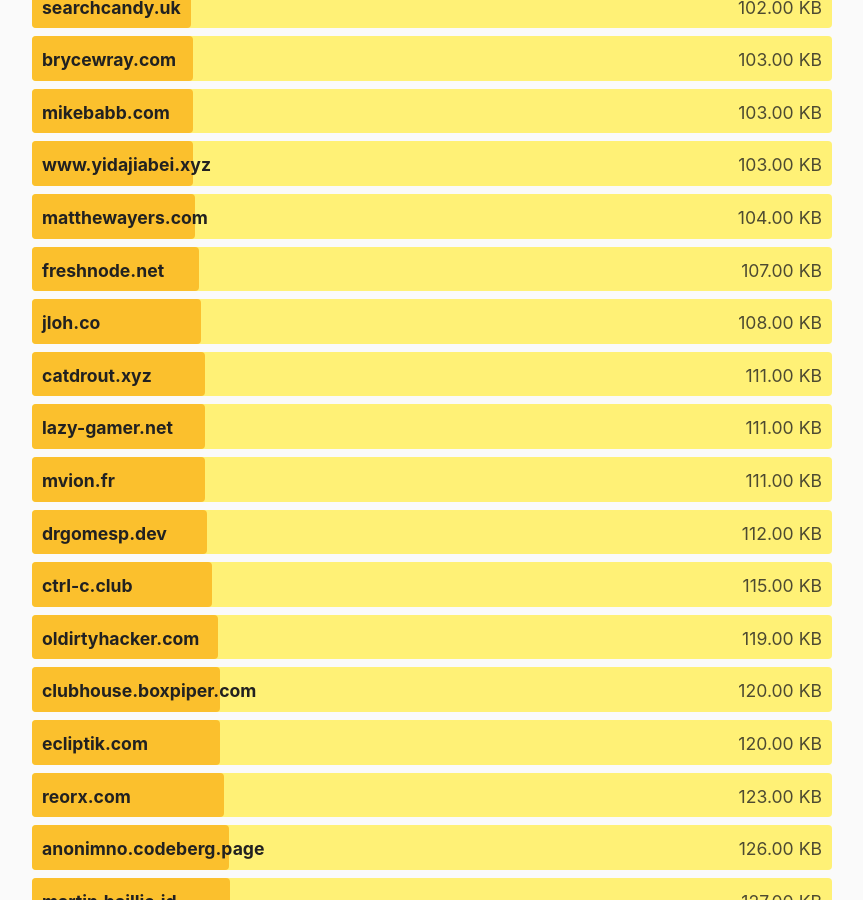
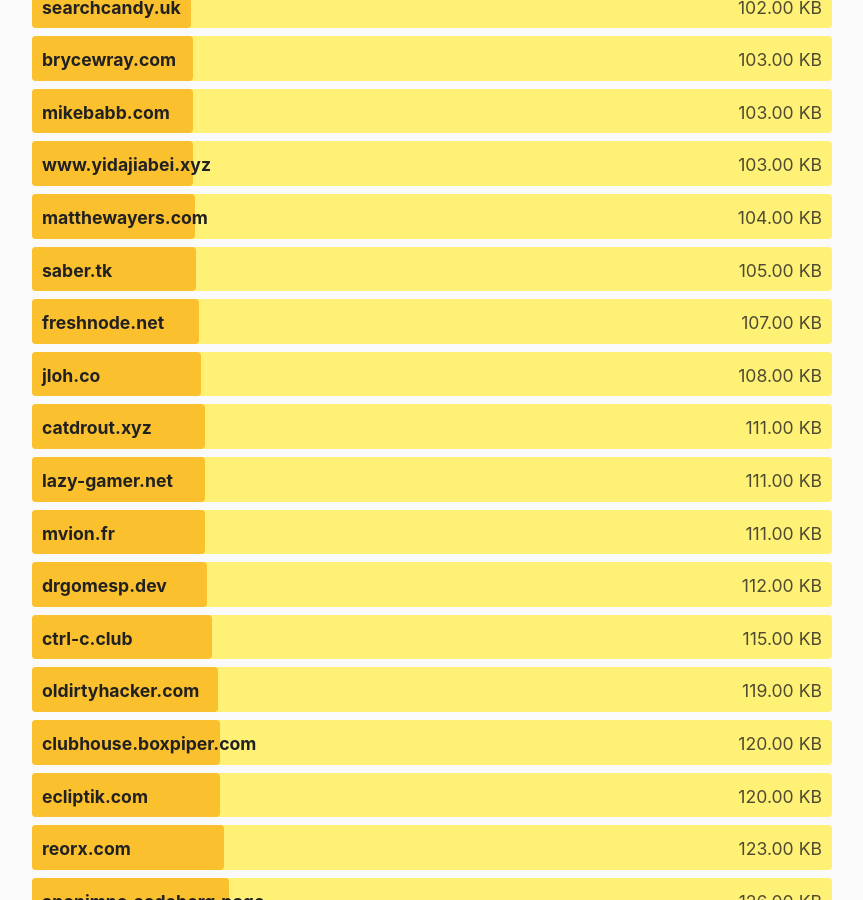
Before and after one commit to kevquirk/512kb.club, a Jekyll site: the page built from index.md, in a window 1280 px wide and 900 px high, scrolled down 17003 px. Shown: the whole window, without its empty margins (208-1071 px from the left). Built offline with Jekyll 4.4.1, drawn with Linux system fonts in a browser that asks for light colours.

Commit message:
Update sites.yml
GTMetrix scan: https://gtmetrix.com/reports/saber.tk/fevrPk9H/

```diff
--- a/_data/sites.yml
+++ b/_data/sites.yml
@@ -1958,6 +1958,11 @@
   size: 10.1
   last_checked: 2022-01-20
 
+- domain: saber.tk
+  url: https://saber.tk/
+  size: 105
+  last_checked: 2022-07-26
+
 - domain: saladhax.site
   url: https://saladhax.site/
   size: 21.7
```
